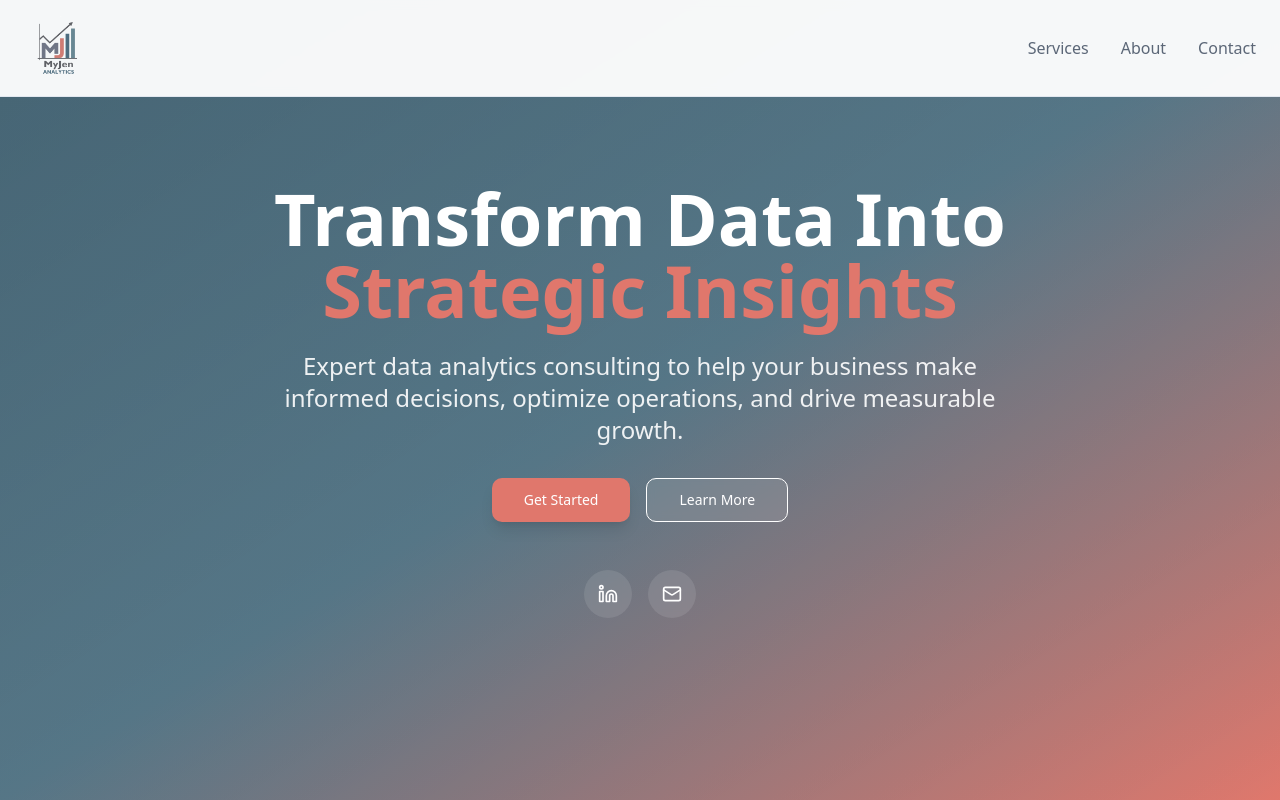
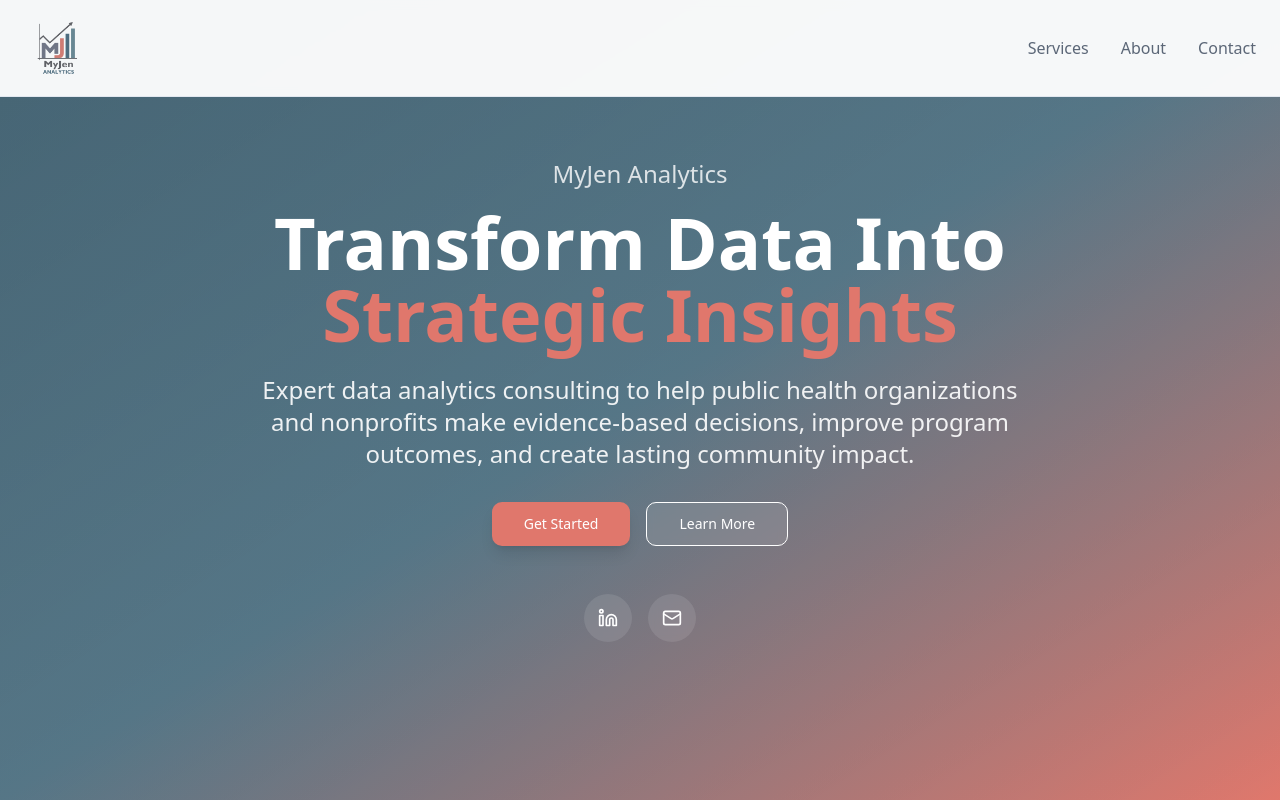
Before and after one commit to myjenanalytics/analytics-canvas-co, a React (Vite) app: page / in a window 1280 px wide. Shown: the top 800 px of the page. Built offline with nearby package versions, Linux system fonts and the light colour scheme; the HTML template or start-up script is replaced by a standard one.

Commit message:
Update header and subheading

```diff
--- a/src/components/Hero.tsx
+++ b/src/components/Hero.tsx
@@ -9,6 +9,7 @@ const Hero = () => {
 
       {/* Content */}
       <div className="relative container mx-auto px-6 py-32 text-center animate-fade-in">
+        <p className="text-xl md:text-2xl text-white/80 mb-4 font-medium">MyJen Analytics</p>
         <h1 className="text-5xl md:text-7xl font-bold text-white mb-6 leading-tight">
           Transform Data Into
           <br />
@@ -16,8 +17,8 @@ const Hero = () => {
         </h1>
 
         <p className="text-xl md:text-2xl text-white/90 mb-8 max-w-3xl mx-auto">
-          Expert data analytics consulting to help your business make informed decisions,
-          optimize operations, and drive measurable growth.
+          Expert data analytics consulting to help public health organizations and nonprofits
+          make evidence-based decisions, improve program outcomes, and create lasting community impact.
         </p>
 
         <div className="flex flex-wrap items-center justify-center gap-4 mb-12">
```
